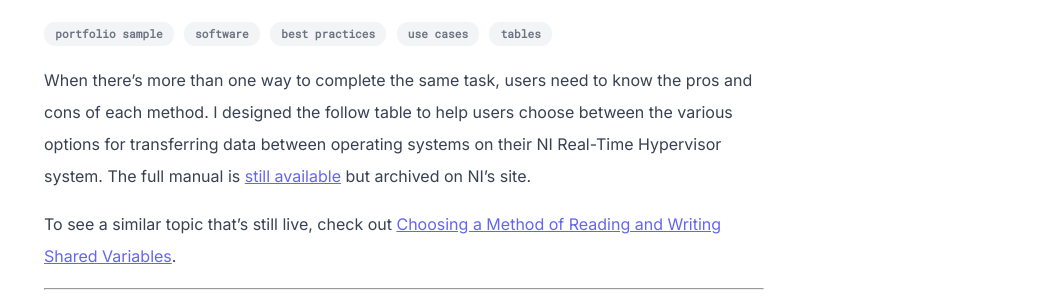
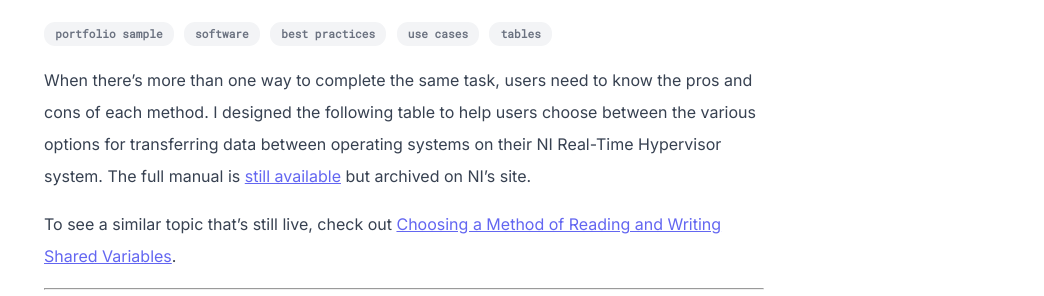
Before and after one commit to alexgilesdaniel/alexgilesdaniel.github.io, a Jekyll site: the page built from _posts/2024-01-16-transferring-data-between-operating-systems.md, in a window 1280 px wide. Shown: the part 255-551 px from the top of the page, without its empty margins (236-1280 px from the left). Built offline with Jekyll 4.4.1, drawn with Linux system fonts in a browser that asks for light colours.

Commit message:
Cleaning up typos

```diff
--- a/_posts/2024-01-16-transferring-data-between-operating-systems.md
+++ b/_posts/2024-01-16-transferring-data-between-operating-systems.md
@@ -4,7 +4,7 @@ author: Alex Daniel
 tags: [portfolio sample, software, best practices, use cases, tables]
 ---
 
-When there's more than one way to complete the same task, users need to know the pros and cons of each method. I designed the follow table to help users choose between the various options for transferring data between operating systems on their NI Real-Time Hypervisor system. The full manual is [still available](https://www.ni.com/docs/en-US/bundle/372833c/page/download.html) but archived on NI's site.
+When there's more than one way to complete the same task, users need to know the pros and cons of each method. I designed the following table to help users choose between the various options for transferring data between operating systems on their NI Real-Time Hypervisor system. The full manual is [still available](https://www.ni.com/docs/en-US/bundle/372833c/page/download.html) but archived on NI's site.
 
 To see a similar topic that's still live, check out [Choosing a Method of Reading and Writing Shared Variables](https://www.ni.com/docs/en-US/bundle/labview/page/choosing-a-method-of-reading-and-writing-shared-variables.html).
 
```
Also changed, not shown: _posts/2024-01-16-publishing-latest-values-with-shared-variables.md (+1 -1 lines), assets/images/linux_installation_3.png (added), 1 other file.
